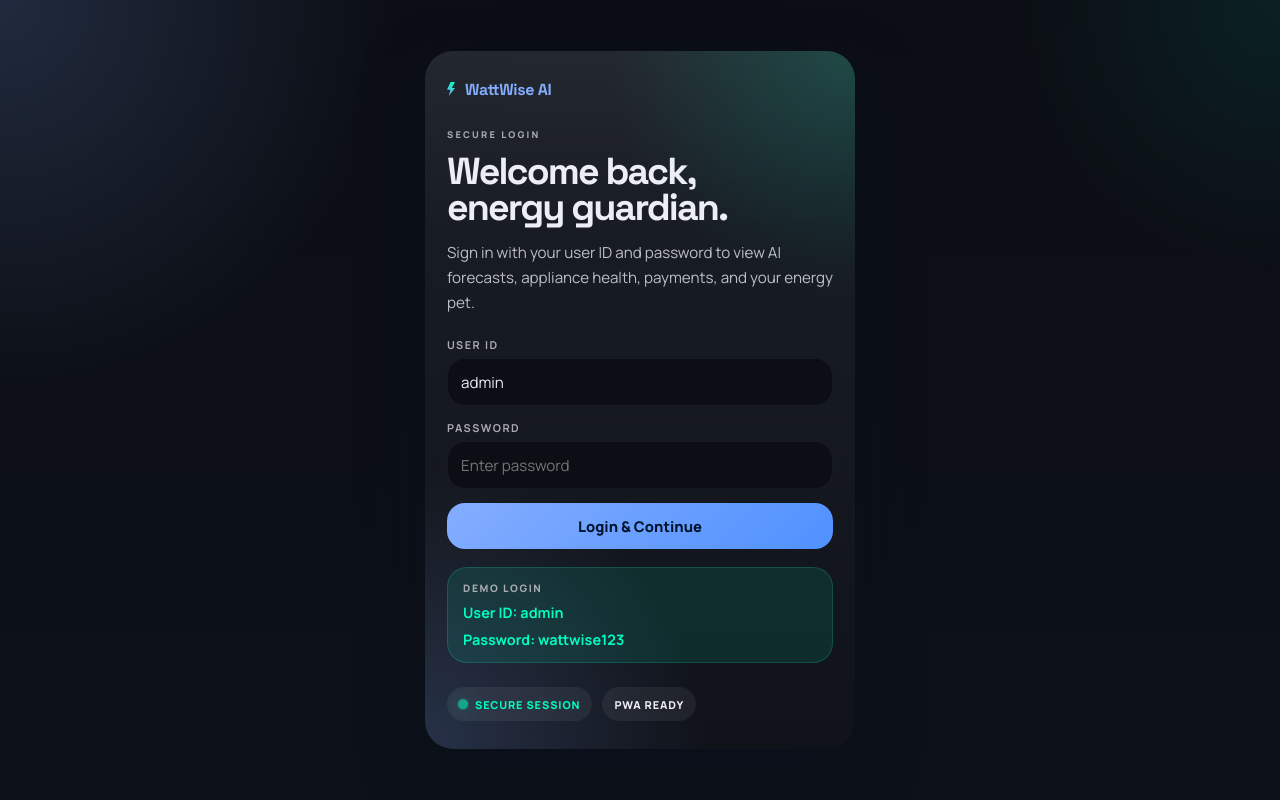
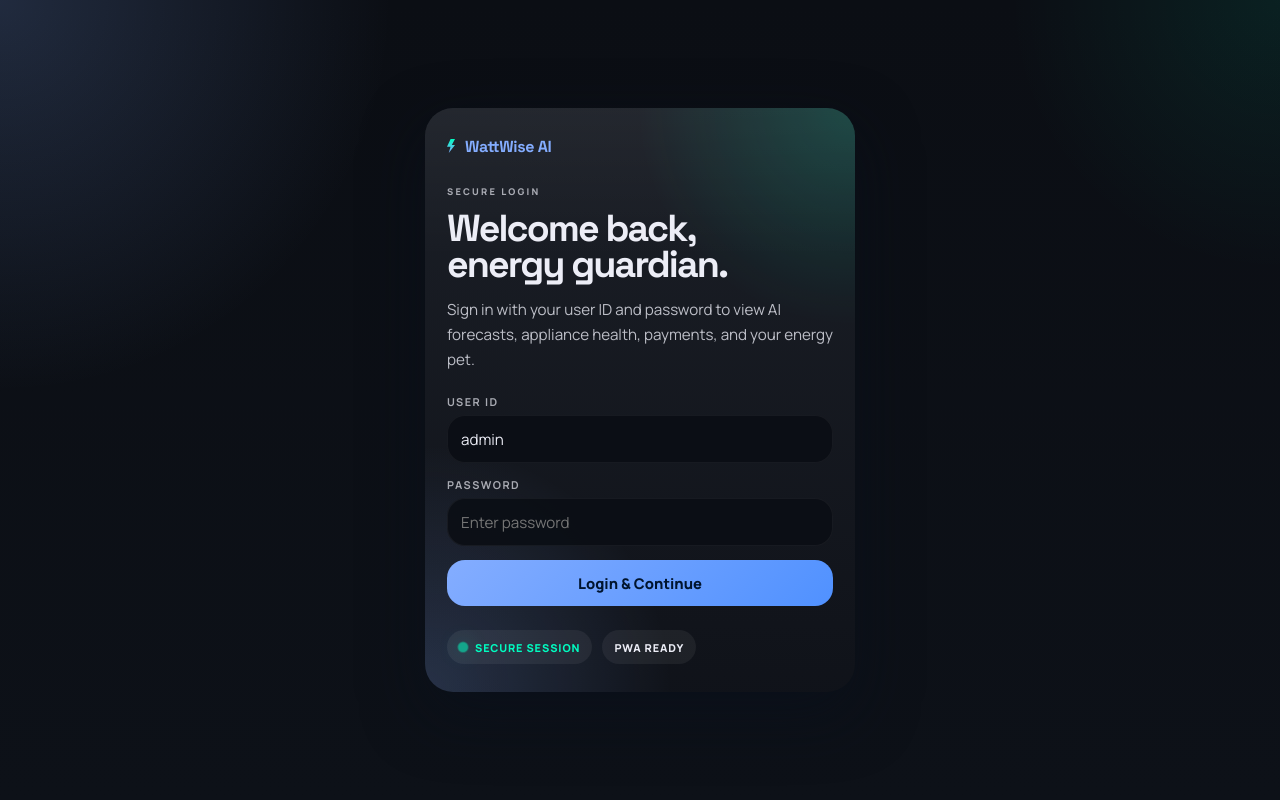
Before and after one commit to JohnBeniel45/whattwiseai, a Flask app: page /login in a window 1280 px wide. Run offline with Flask 3, Linux system fonts and the light colour scheme; some libraries are stand-ins or nearby versions.

Commit message:
remove demo login hint

```diff
--- a/static/style.css
+++ b/static/style.css
@@ -232,29 +232,6 @@ body {
 .auth-link {
   width: 100%;
   justify-content: center;
-}
-
-.login-hint {
-  display: grid;
-  gap: 8px;
-  margin-top: 18px;
-  padding: 14px 16px;
-  border-radius: 20px;
-  background: rgba(0, 253, 193, 0.1);
-  box-shadow: inset 0 0 0 1px rgba(0, 253, 193, 0.18);
-}
-
-.login-hint span {
-  color: var(--muted);
-  font-size: 0.64rem;
-  text-transform: uppercase;
-  letter-spacing: 0.16em;
-  font-weight: 800;
-}
-
-.login-hint strong {
-  color: var(--secondary);
-  font-size: 0.9rem;
 }
 
 .auth-meta {
--- a/templates/login.html
+++ b/templates/login.html
@@ -43,12 +43,6 @@
         <button type="submit" class="primary-action action-wide">Login & Continue</button>
       </form>
 
-      <div class="login-hint">
-        <span>Demo login</span>
-        <strong>User ID: admin</strong>
-        <strong>Password: wattwise123</strong>
-      </div>
-
       <div class="auth-meta">
         <span class="meta-chip live-chip"><span class="live-dot"></span>Secure Session</span>
         <span class="meta-chip">PWA Ready</span>
```
